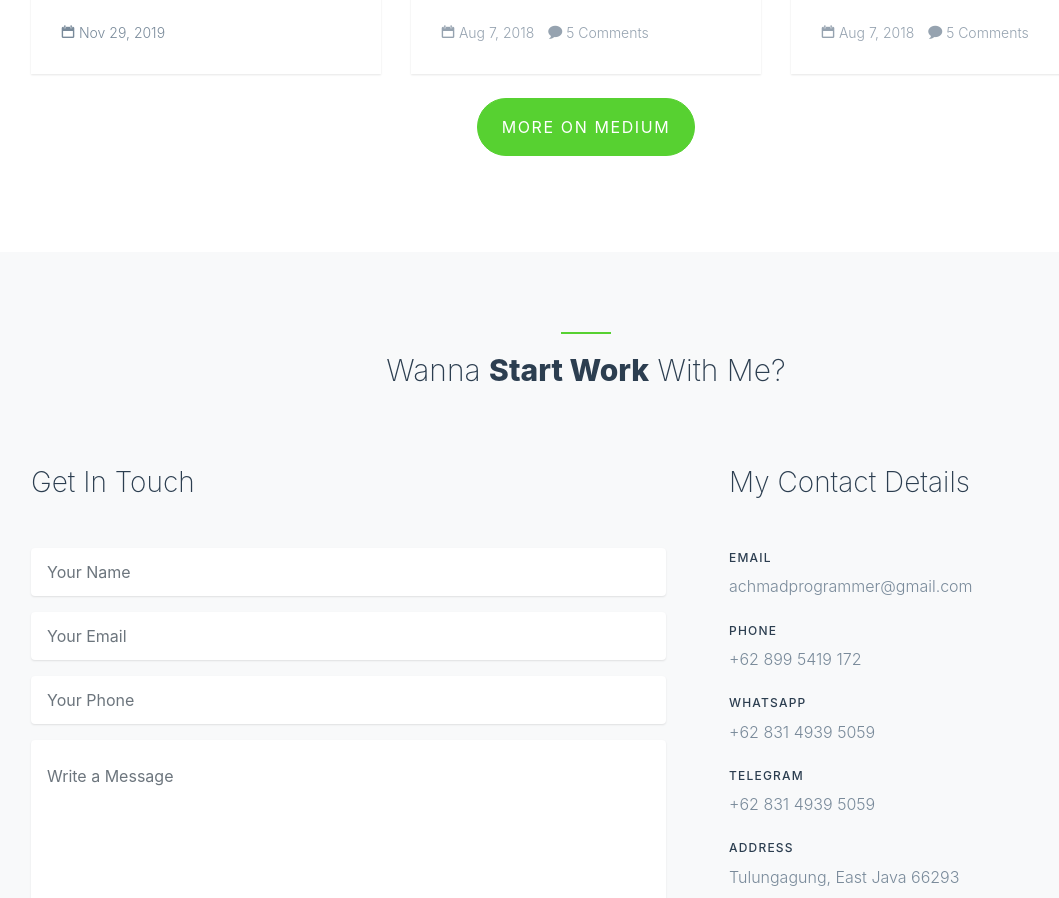
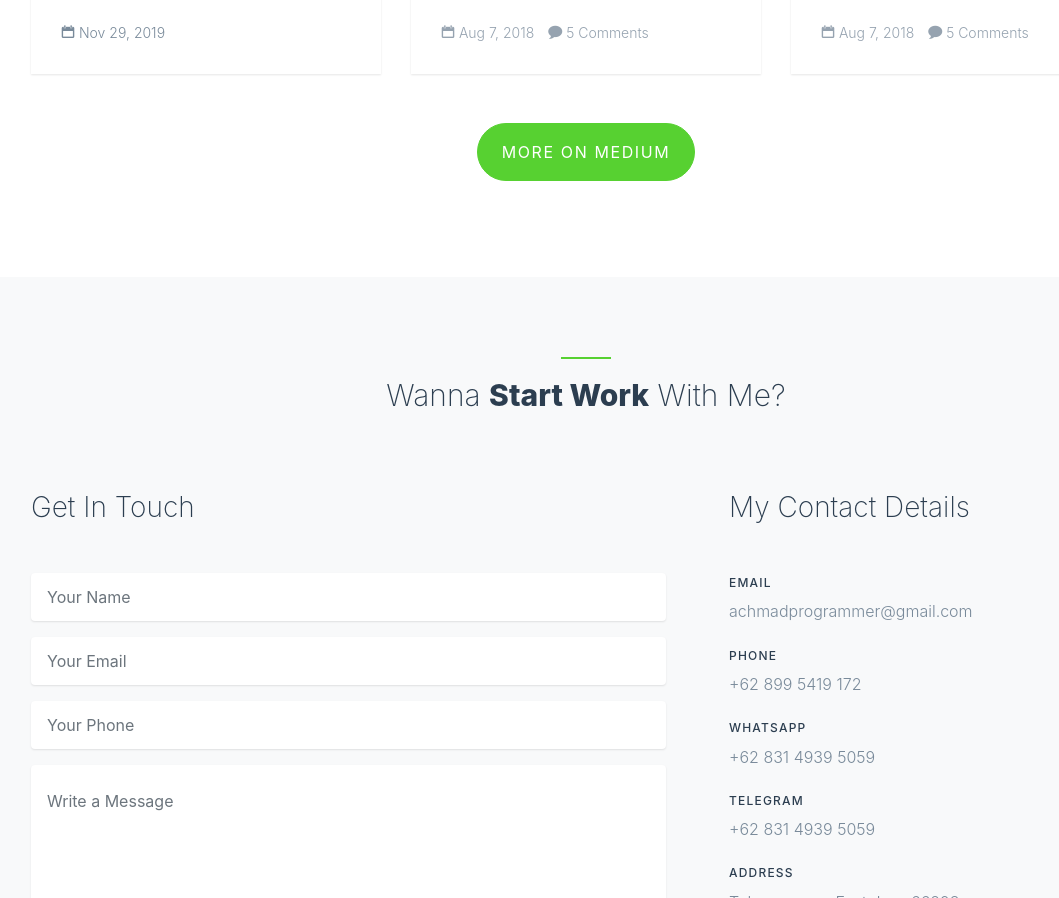
Before and after one commit to achmadqomarudin/achmadqomarudin, a plain HTML site: page index.html in a window 1280 px wide. Shown: the part 9853-10751 px from the top of the page, without its empty margins (54-1113 px from the left). Drawn offline with nearby package versions, Linux system fonts and the light colour scheme; some packages are replaced by stand-ins of ours; no server answers; files whose address does not match are found by name.

Commit message:
update place center button Blog On Medium Menu

```diff
--- a/index.html
+++ b/index.html
@@ -693,7 +693,7 @@
           </div>
         </div>
 
-        <p><a href="https://medium.com/@achmadprogrammer" target="_blank" class="smoothscroll btn btn-primary px-4 py-3">More On Medium</a></p>
+        <p style="margin-top: 25px;"><a href="https://medium.com/@achmadprogrammer" target="_blank" class="smoothscroll btn btn-primary px-4 py-3">More On Medium</a></p>
       </div>
     </div>
   </section>
```
